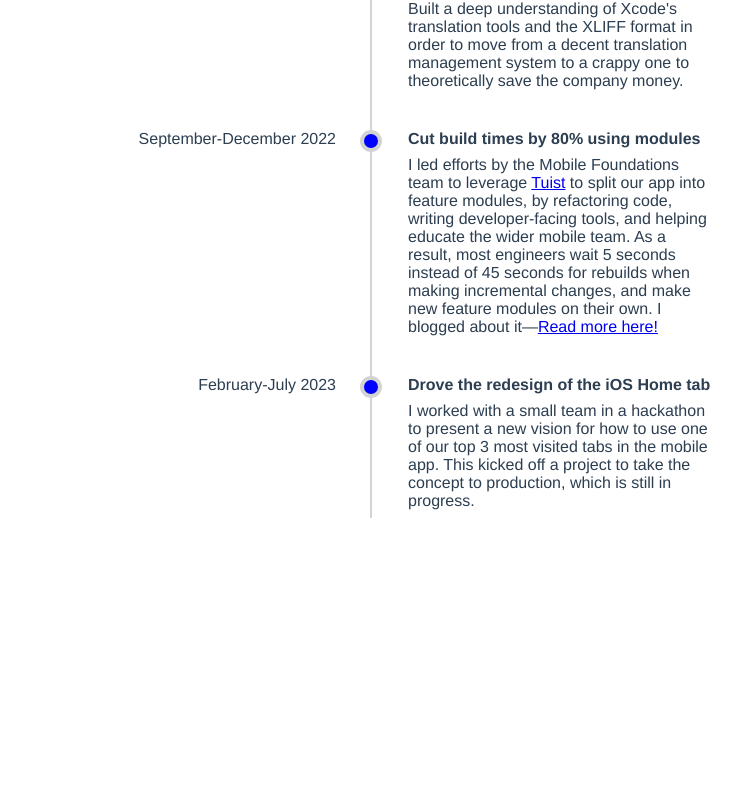
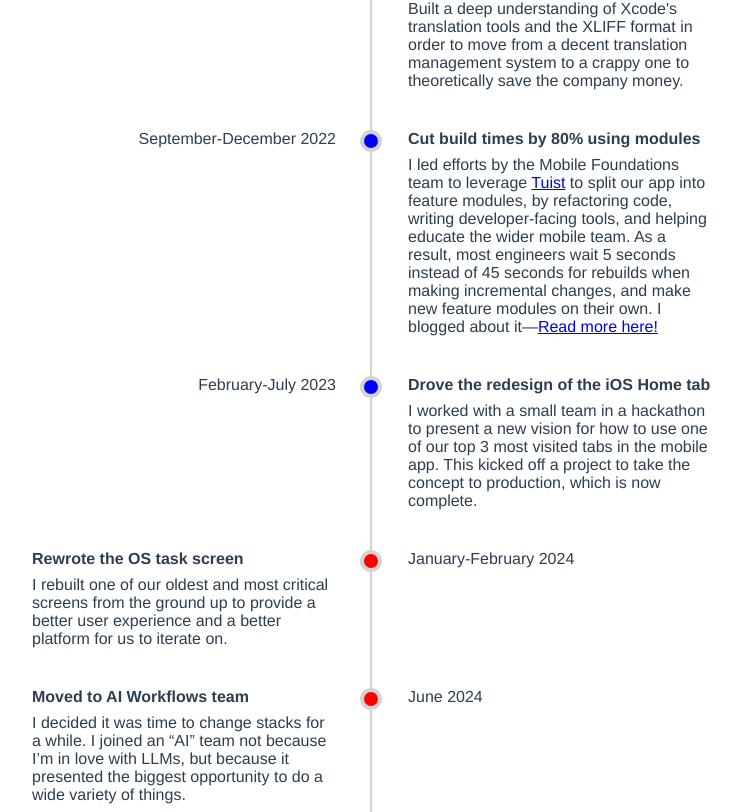
Before and after one commit to irskep/irskep.github.com, a Vue app in the folder timeline/: page / in a window 1280 px wide. Shown: the part 5281-6093 px from the top of the page, without its empty margins (268-1009 px from the left). Before the commit the page ends 5799 px from the top, so only its background shows below. Built offline with nearby package versions, Linux system fonts and the light colour scheme.

Commit message:
Timeline update

```diff
--- a/timeline/src/App.vue
+++ b/timeline/src/App.vue
@@ -301,8 +301,24 @@ export default {
           `I worked with a small team in a hackathon to present a new vision
           for how to use one of our top 3 most visited tabs in the mobile app.
           This kicked off a project to take the concept to production, which
-          is still in progress.`,
+          is now complete.`,
           "m-right",
+        ],
+        [
+          "January-February 2024",
+          "Rewrote the OS task screen",
+          `I rebuilt one of our oldest and most critical screens from the ground up
+          to provide a better user experience and a better platform for us to
+          iterate on.`,
+          null,
+        ],
+        [
+          "June 2024",
+          "Moved to AI Workflows team",
+          `I decided it was time to change stacks for a while. I joined an “AI” team
+          not because I’m in love with LLMs, but because it presented the biggest
+          opportunity to do a wide variety of things.`,
+          null,
         ],
       ],
     };
```
Also changed, not shown: 2 other files (tests, documents, lock files or other folders).
